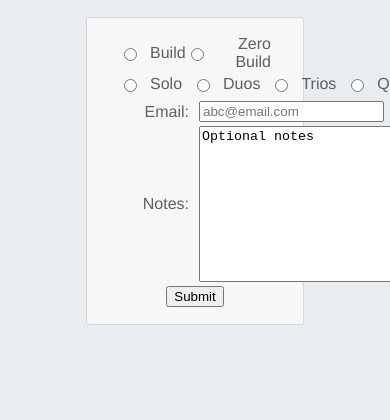
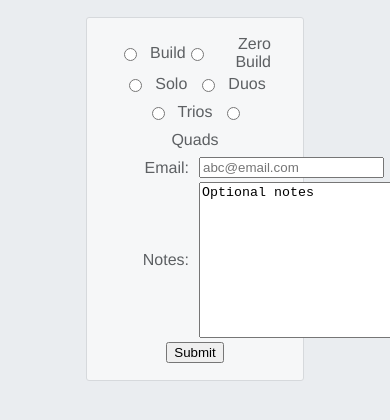
Before and after one commit to DotSnuk/form-fortnite-comp, a plain HTML site: page index.html in a window 390 px wide. Shown: the part 238-658 px from the top of the page. Drawn offline with Linux system fonts and the light colour scheme.

Commit message:
need better placement of radio buttons on mobile

```diff
--- a/style.css
+++ b/style.css
@@ -85,3 +85,9 @@ form, .heading {
     padding-left: 30px;
     padding-right: 30px;
 }
+
+@media only screen and (max-width: 700px) {
+    .squadSize {
+        flex-wrap: wrap;
+    }
+}
```
